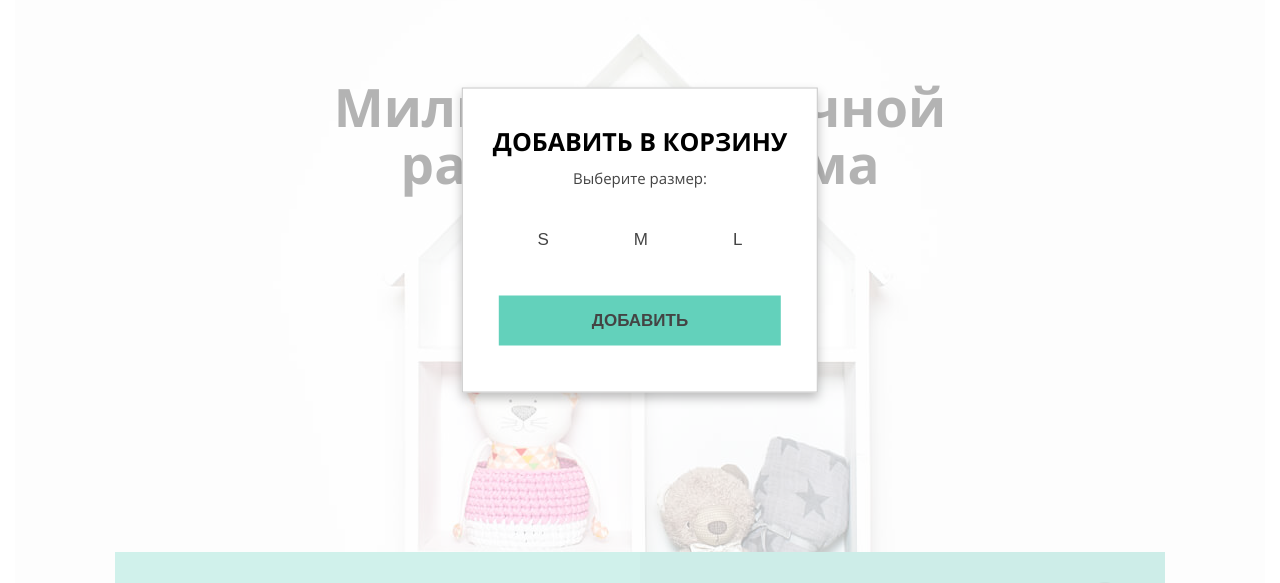
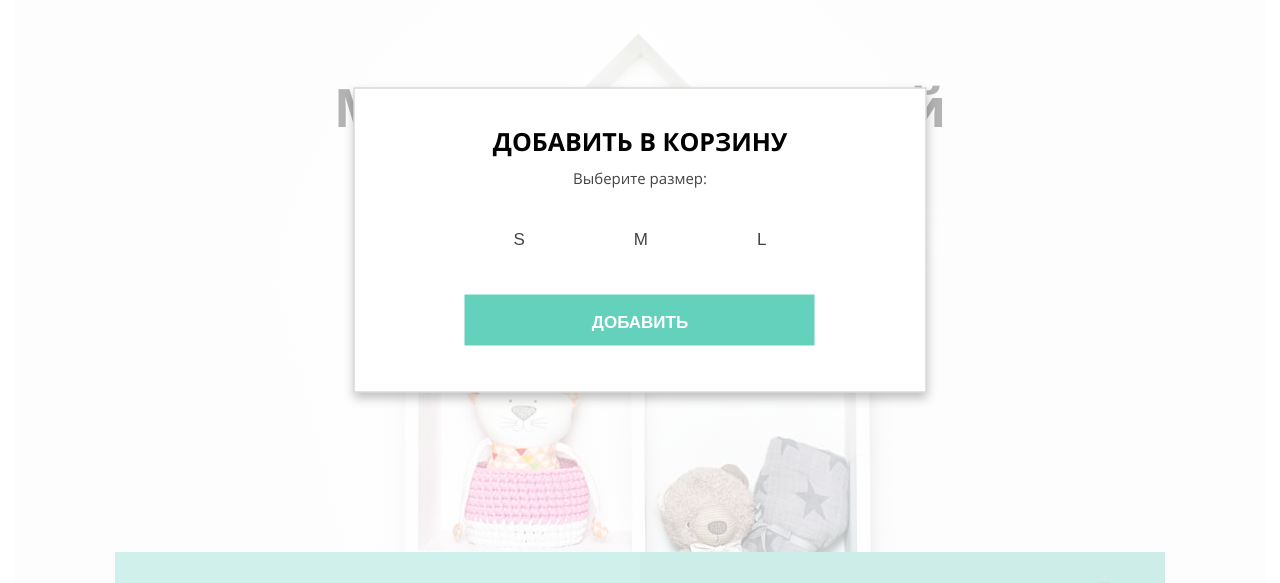
Before and after one commit to bezbee/791259-mishka, a website: page source/index.html in a window 1280 px wide. Both pictures are taken after a click on the link "ЗАКАЗАТЬ". Shown: the part 160-743 px from the top of the page. Drawn offline with nearby package versions, Linux system fonts and the light colour scheme; files that its build step writes are made by us from their sources.

Commit message:
modal: changes

```diff
--- a/source/index.html
+++ b/source/index.html
@@ -171,7 +171,7 @@
     <form class="form" method="post" action="#">
       <ul class="modal__size-list">
         <li class="modal__item">
-          <button class="modal__button-size" type="button">S</button>
+          <button class="modal__button-size" type="button" autofocus>S</button>
         </li>
         <li class="modal__item" ><button class="modal__button-size" type="button">M</button></li>
         <li class="modal__item"><button class="modal__button-size" type="button">L</button></li>
--- a/source/sass/blocks/modal.scss
+++ b/source/sass/blocks/modal.scss
@@ -1,5 +1,5 @@
 .modal {
-  max-width: 566px;
+  max-width: 320px;
   flex-direction: column;
   align-items: center;
   justify-content: flex-start;
@@ -22,8 +22,8 @@
   font-size: 25px;
   color: $black;
   line-height: 30px;
-  padding-top: 37px;
-  padding-bottom: 10px;
+  padding-top: 35px;
+  padding-bottom: 20px;
   text-transform: uppercase;
   text-align: center;
 }
@@ -40,7 +40,7 @@
   @include list-style-none;
   display: flex;
   align-content: center;
-  margin-bottom: 31px;
+  margin-bottom: 30px;
 }
 
 .modal__button-size {
@@ -48,17 +48,18 @@
   color: $grey;
   line-height: 16px;
   padding-top: 20px;
-  padding-left: 37px;
+  padding-left: 33px;
   padding-bottom: 15px;
-  padding-right: 37px;
+  padding-right: 33px;
   border: 2px solid rgba(#444444, 0.1%);
   background-color: $white;
+  outline: none;
 
-  &:hover,
-  &:focus {
-    border: 2px solid rgba(#444444, 0.3%);
+  &:hover {
+    border-color: #cecece;
   }
 
+  &:focus,
   &:active {
     border-color: $emerald;
   }
@@ -76,13 +77,12 @@
   background: $grass;
   font-weight: 700;
   font-size: 17px;
-  color: $grey;
+  color: $white;
   line-height: 16px;
   text-transform: uppercase;
-  padding-top: 17px;
-  padding-left: 93px;
-  padding-bottom: 17px;
-  padding-right: 93px;
+  width: 260px;
+  padding-top: 20px;
+  padding-bottom: 15px;
   display: block;
   margin: 0 auto;
   margin-bottom: 46px;
@@ -90,7 +90,6 @@
 
   &:hover,
   &:focus {
-    color: $white;
     opacity: 0.6;
   }
 
@@ -98,3 +97,26 @@
     opacity: 0.3;
   }
 }
+
+@media (min-width: 768px) {
+  .modal {
+    max-width: 566px;
+    padding-right: 108px;
+    padding-left: 108px;
+  }
+
+  .modal__title {
+    width: 120%;
+    padding-top: 37px;
+    padding-bottom: 10px;
+  }
+
+  .modal__button-size {
+    padding-left: 49px;
+    padding-right: 49px;
+  }
+
+  .modal__button {
+    width: 350px;
+  }
+}
```
Also changed, not shown: source/catalog.html (+1 -1 lines).
